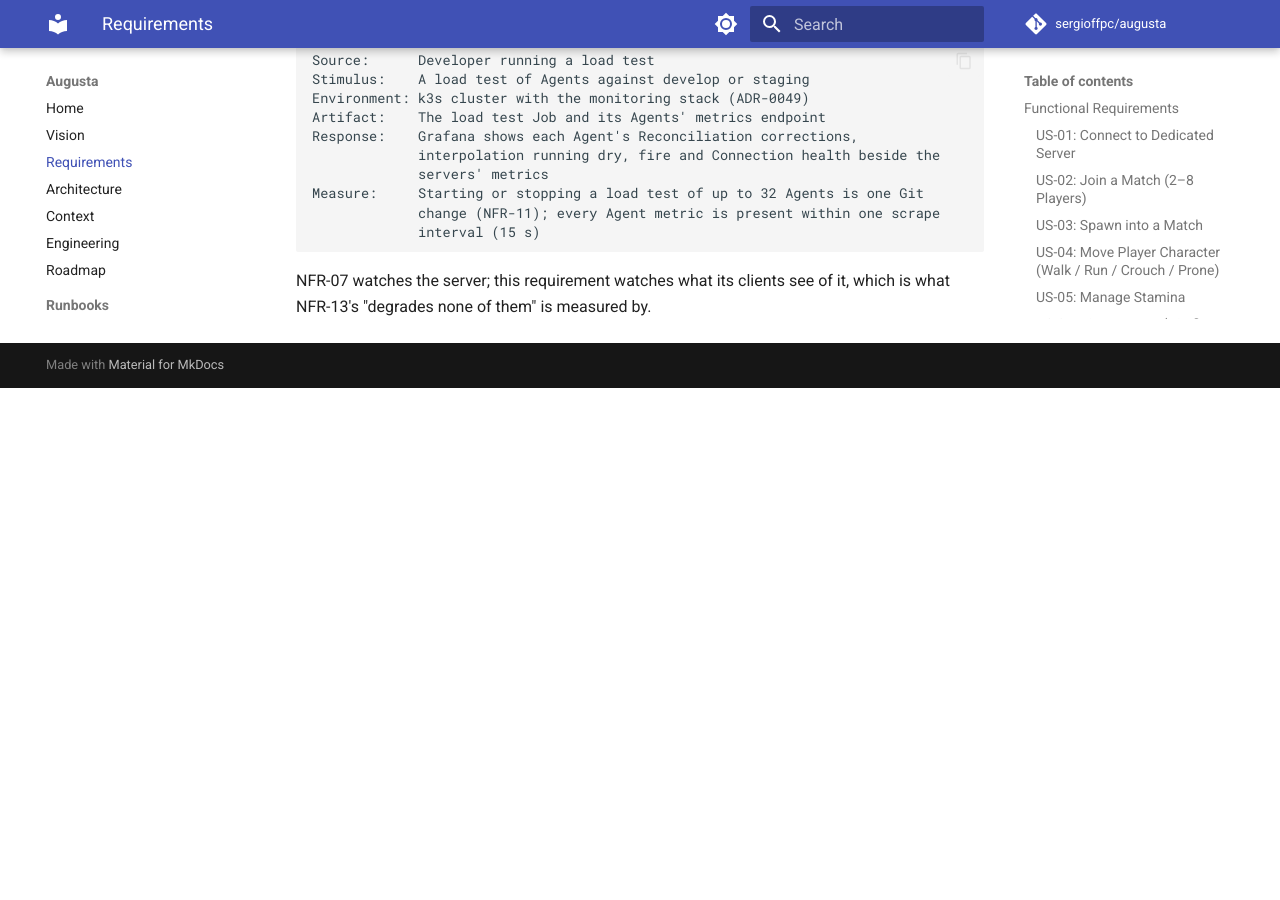
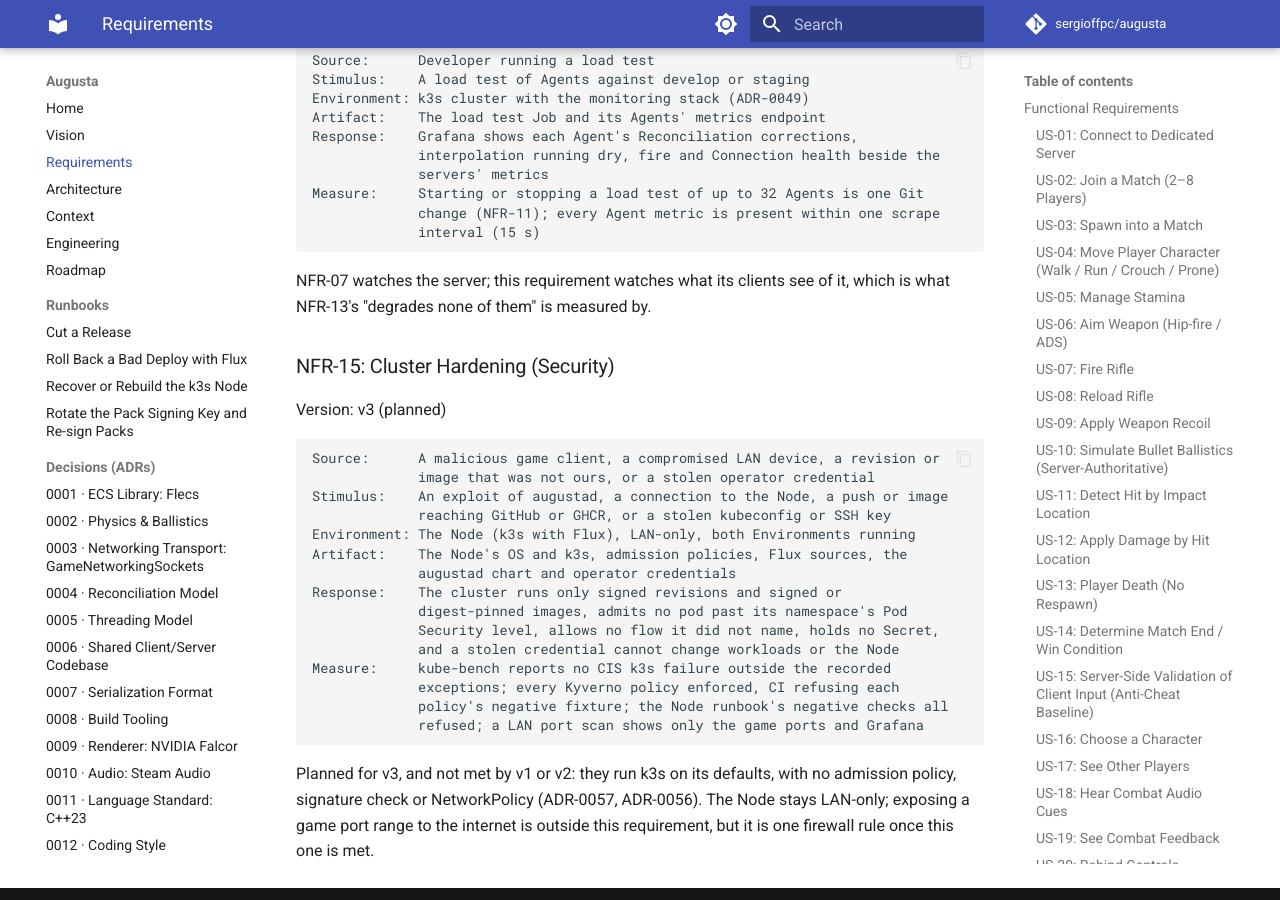
Before and after one commit to sergioffpc/augusta, an MkDocs documentation site: the page built from docs/REQUIREMENTS.md, in a window 1280 px wide and 900 px high, scrolled down 13574 px. Built offline with MkDocs 1.6.1 and Material for MkDocs 9.7.7, drawn with Linux system fonts in a browser that asks for light colours; comment, search, counter and statistics services are not loaded; before the commit the page ends 13962 px from its top, so only the background shows below that.

Commit message:
docs(adr): record the cluster hardening decisions for v3
Add ADR-0056 (Flux runs only signed revisions; staging follows signed
release tags) and ADR-0057 (the cluster hardening baseline: CIS k3s, PSS
restricted, Kyverno, local PersistentVolumes, no Secrets), the Node and
Environment terms to CONTEXT.md, and NFR-15 with an M15 Cluster
Hardening milestone to scope the work to 3.0.0. The v3 release milestone
becomes M16, and the later milestones M17 and M18.

Part of #524, spec #523.

Co-Authored-By: Claude Opus 5.5 <noreply@anthropic.com>

````diff
--- a/CONTEXT.md
+++ b/CONTEXT.md
@@ -333,3 +333,16 @@ sights, trading movement/hip-fire speed for accuracy. _Avoid_: Zoom, scope
 from a living player's eye, chosen in Session order and moved on with fire, and
 its input moves, turns and fires nothing. It never respawns. _Avoid_: Ghost,
 observer, dead cam
+
+### Deployment
+
+**Node**: The physical machine the cluster runs on, and every Environment's
+Servers with it: what is hardened, patched and rebuilt as one. _Avoid_: Server
+(the Authoritative server, `augustad`, is a workload on the Node, not the Node),
+host, k3s server, box
+
+**Environment**: One long-lived deployment that tracks one branch and runs a
+Server per scenario it serves: `develop` (tracks `develop`) and `staging`
+(tracks `main`), both on the Node and kept apart from each other (ADR-0026).
+_Avoid_: Stage, namespace (the namespace is how an Environment is kept apart,
+not the Environment), preview
--- a/docs/REQUIREMENTS.md
+++ b/docs/REQUIREMENTS.md
@@ -693,3 +693,30 @@ Measure:     Starting or stopping a load test of up to 32 Agents is one Git
 
 NFR-07 watches the server; this requirement watches what its clients see of it,
 which is what NFR-13's "degrades none of them" is measured by.
+
+### NFR-15: Cluster Hardening (Security)
+
+Version: v3 (planned)
+
+```text
+Source:      A malicious game client, a compromised LAN device, a revision or
+             image that was not ours, or a stolen operator credential
+Stimulus:    An exploit of augustad, a connection to the Node, a push or image
+             reaching GitHub or GHCR, or a stolen kubeconfig or SSH key
+Environment: The Node (k3s with Flux), LAN-only, both Environments running
+Artifact:    The Node's OS and k3s, admission policies, Flux sources, the
+             augustad chart and operator credentials
+Response:    The cluster runs only signed revisions and signed or
+             digest-pinned images, admits no pod past its namespace's Pod
+             Security level, allows no flow it did not name, holds no Secret,
+             and a stolen credential cannot change workloads or the Node
+Measure:     kube-bench reports no CIS k3s failure outside the recorded
+             exceptions; every Kyverno policy enforced, CI refusing each
+             policy's negative fixture; the Node runbook's negative checks all
+             refused; a LAN port scan shows only the game ports and Grafana
+```
+
+Planned for v3, and not met by v1 or v2: they run k3s on its defaults, with no
+admission policy, signature check or NetworkPolicy (ADR-0057, ADR-0056). The
+Node stays LAN-only; exposing a game port range to the internet is outside this
+requirement, but it is one firewall rule once this one is met.
--- a/docs/ROADMAP.md
+++ b/docs/ROADMAP.md
@@ -27,10 +27,11 @@ that first met it, or the one it is planned for.
     - [M12 — Agents (M)](#m12--agents-m)
     - [M13 — Match Capture & Reenactment (M)](#m13--match-capture--reenactment-m)
     - [M14 — Replay (M)](#m14--replay-m)
-    - [M15 — Hardening & v3 Release (S)](#m15--hardening--v3-release-s)
+    - [M15 — Cluster Hardening (M)](#m15--cluster-hardening-m)
+    - [M16 — Hardening & v3 Release (S)](#m16--hardening--v3-release-s)
 - [Later — Scalable (planned, no version yet)](#later--scalable-planned-no-version-yet)
-    - [M16 — Client-side Metrics (S)](#m16--client-side-metrics-s)
-    - [M17 — Horizontal Scalability (M)](#m17--horizontal-scalability-m)
+    - [M17 — Client-side Metrics (S)](#m17--client-side-metrics-s)
+    - [M18 — Horizontal Scalability (M)](#m18--horizontal-scalability-m)
 - [Not yet planned](#not-yet-planned)
 
 <!-- pyml enable md051 -->
@@ -239,7 +240,8 @@ language's format and lint; the documentation site publishes from `develop`
 
 v3 makes what goes wrong under load reproducible. Players with no one at the
 keyboard come first: Agents are the load, and Match captures bring back what
-fails under it. It meets US-21, US-23 and NFR-09.
+fails under it. It also hardens the Node and cluster that run the Servers. It
+meets US-21, US-23, NFR-09 and NFR-15.
 
 ### M12 — Agents (M)
 
@@ -272,7 +274,26 @@ their ticks
 **Exercises:** ADR-0051, US-21, NFR-09 **Exit criteria:** a capture is watched
 from any player's view, its Deaths and Match end as captured
 
-### M15 — Hardening & v3 Release (S)
+### M15 — Cluster Hardening (M)
+
+- Kyverno in the cluster, and the same policies over the rendered manifests in
+  CI
+- Flux running only signed revisions; `staging` following signed release tags
+- k3s's configuration in Git, measured against the CIS k3s profile
+- The Node's OS: nftables firewall, key-only SSH, unattended security updates,
+  auditd
+- Pod Security levels per namespace; packs and captures on `local`
+  PersistentVolumes; `augustad` in a user namespace under its own seccomp
+  profile
+- Default-deny NetworkPolicies; signed or digest-pinned images; no Secrets;
+  least-privilege operator and publish credentials
+- Security logs in Loki and their alerts; every policy enforced, failing closed
+
+**Exercises:** NFR-15, ADR-0056, ADR-0057, ADR-0026 **Exit criteria:**
+`kube-bench` reports no failure outside the recorded exceptions, and every
+negative check of the Node runbook is refused on the live cluster
+
+### M16 — Hardening & v3 Release (S)
 
 - Verification of every requirement planned for v3; each then names v3
 - Release 3.0.0
--- /dev/null
+++ b/docs/adr/0056-signed-revisions-for-flux.md
@@ -0,0 +1,45 @@
+# Flux Runs Only Signed Revisions; `staging` Follows Release Tags
+
+Flux verifies the signature of every revision it reconciles, so a push that
+reaches GitHub without a trusted signature never runs on the Node. `staging`
+follows the signed `v*` release tags rather than the `main` branch (amending
+ADR-0026, which had it track `main`), and `develop` keeps following its branch.
+
+**`staging`: release tags, signed by the maintainer.** Its `GitRepository`
+selects the latest `v*` tag (`ref.semver`) and verifies it in `Tag` mode against
+the maintainer's SSH signing key alone. The cut already signs those tags
+(`docs/runbooks/cut-release.md`), so the release takes no new step, and
+`staging` runs only what the maintainer signed as a release, never what a merge
+to `main` merely made reachable.
+
+**`develop`: its branch HEAD, signed by the maintainer or by GitHub.** A pull
+request merged on GitHub is a merge commit signed by GitHub's `web-flow` key,
+not the maintainer's, so `develop`'s `GitRepository` verifies its HEAD against
+both keys. Branch protection (a pull request and signed commits, required on
+`main` and `develop`) is what limits what `web-flow` signs.
+
+The trusted public keys are a Secret in Git, unencrypted: they are public, and
+the cluster keeps no secret (ADR-0057).
+
+## Considered Options
+
+- **Branch protection only, no verification in Flux**: rejected. A token or
+  account able to push past it would run code on the Node with nothing in the
+  cluster to notice.
+- **The maintainer's key alone for both environments, merging locally**
+  (`git merge --no-ff -S`, with a bypass of the pull request rule): rejected. It
+  trades the pull request flow, and the CI checks it gates, for a guarantee
+  `develop` does not need.
+- **OpenPGP signing to suit Flux**: unnecessary. Flux 2.9 verifies SSH
+  signatures (`.sshpub` keys), the format the repository's commits and tags
+  already use.
+
+## Consequences
+
+- A merge to `main` changes nothing that runs: `staging` moves at the next
+  signed tag. A hotfix reaches it when its tag is cut.
+- Rolling `staging` back is pinning its `GitRepository` to an older tag, not
+  reverting `main` (`docs/runbooks/flux-rollback.md`).
+- Rotating the maintainer's signing key, or GitHub rotating `web-flow`'s, stops
+  reconciliation until the trusted keys in Git are updated, from a commit the
+  old keys still verify.
--- /dev/null
+++ b/docs/adr/0057-cluster-hardening-baseline.md
@@ -0,0 +1,73 @@
+# Cluster Hardening Baseline
+
+The Node and every workload on it are hardened against four adversaries: a
+malicious game client that exploits `augustad` and tries to leave its container,
+a compromised device on the LAN, a revision or image that was not ours (supply
+chain), and a stolen operator credential. Physical theft of the Node is out of
+scope. The Node stays LAN-only for now, but nothing here assumes it: exposing
+the game ports to the internet later is one firewall rule, and the control
+plane, Grafana and SSH are never exposed.
+
+**The measure is the CIS Kubernetes Benchmark's k3s profile**, checked by
+`kube-bench`, with every exception written down, and the **`restricted` Pod
+Security Standard** wherever a workload can meet it.
+
+**Admission: Pod Security Admission, then Kyverno, the same policies in CI.**
+PSA enforces each namespace's level from inside the API server: `restricted` for
+`develop`, `staging`, `flux-system`, `kyverno` and `monitoring`; `privileged`
+only for `kube-system` and a `monitoring-node` namespace holding node-exporter
+alone. Kyverno adds what PSA cannot: `augustad`, Flux and Kyverno images must
+carry a valid cosign signature (`augustad`'s, keyless, from this repository's CI
+workflow), every other image must be pinned by digest, the `privileged`
+namespaces admit only their known pods, and node ports stay in their
+Environment's range. Its webhooks fail closed, except for `kube-system` and
+`kyverno`, so Kyverno can always start; PSA still holds when it is down. CI runs
+the same policies over the rendered manifests (`kyverno apply`), so a pull
+request that breaks them fails before it merges.
+
+**Packs and captures are local PersistentVolumes, not `hostPath`.** `baseline`,
+let alone `restricted`, forbids a pod's `hostPath` volume. The chart makes, for
+each server, a `local` PersistentVolume on the same folder of the Node
+(`<scenario>/<packVersion>/`, read-only; the capture directory, read-write) and
+the claim bound to it, so adding or moving a server is still one line in its
+`HelmRelease` (ADR-0026).
+
+**The cluster holds no Secret.** Nothing in it needs one: Grafana has no login
+at all, anonymous viewers only, its dashboards, data sources and alerts all from
+Git; Loki and Prometheus answer only inside the cluster. The one Secret in Git
+is Flux's trusted signing keys, which are public (ADR-0056).
+
+**`augustad` cannot reach out, nor in past its container.** Every namespace
+denies ingress and egress by default, each flow allowed by name; `augustad`
+takes UDP on its game port and Prometheus's scrape, and sends nothing out. It
+runs in a user namespace (`hostUsers: false`), so its UID maps to no one on the
+Node, under a seccomp profile of the syscalls it makes rather than
+`RuntimeDefault`.
+
+## Considered Options
+
+- **PSA alone**: rejected. It cannot verify an image's signature or confine a
+  `privileged` namespace to known pods.
+- **sigstore's policy-controller in place of Kyverno**: rejected. It only
+  verifies signatures; the other rules would need a second engine.
+- **A `hostPath` exception per namespace, kept in Kyverno**: rejected. The
+  namespace's PSA level would have to drop to `privileged`, leaving the server
+  namespaces as weak as their weakest exception whenever Kyverno is down.
+- **Packs as OCI images, mounted as `image` volumes and signed with cosign**:
+  deferred. It removes the Node's pack folders altogether, but reworks
+  publishing (ADR-0026), and is a project of its own.
+- **Secrets encrypted in Git (SOPS and age)**: rejected while nothing needs a
+  Secret. It brings a key to keep and rotate, for no credential the cluster
+  uses.
+- **Runtime detection (Falco, Tetragon)**: deferred until a game port faces the
+  internet.
+
+## Consequences
+
+- A workload that needs more than `restricted` needs a policy change that a
+  reviewer sees, not just a manifest.
+- A reboot that brings Kyverno up late holds every other pod back until it is
+  ready.
+- An upstream chart upgrade can fail admission until its images' digests are
+  updated with it.
+- The node-exporter moves out of `monitoring` into `monitoring-node`.
````
Also changed, not shown: other parts of docs/ROADMAP.md (+2 -2 lines), docs/ARCHITECTURE.md (+4 -0 lines), docs/ENGINEERING.md (+1 -1 lines).
